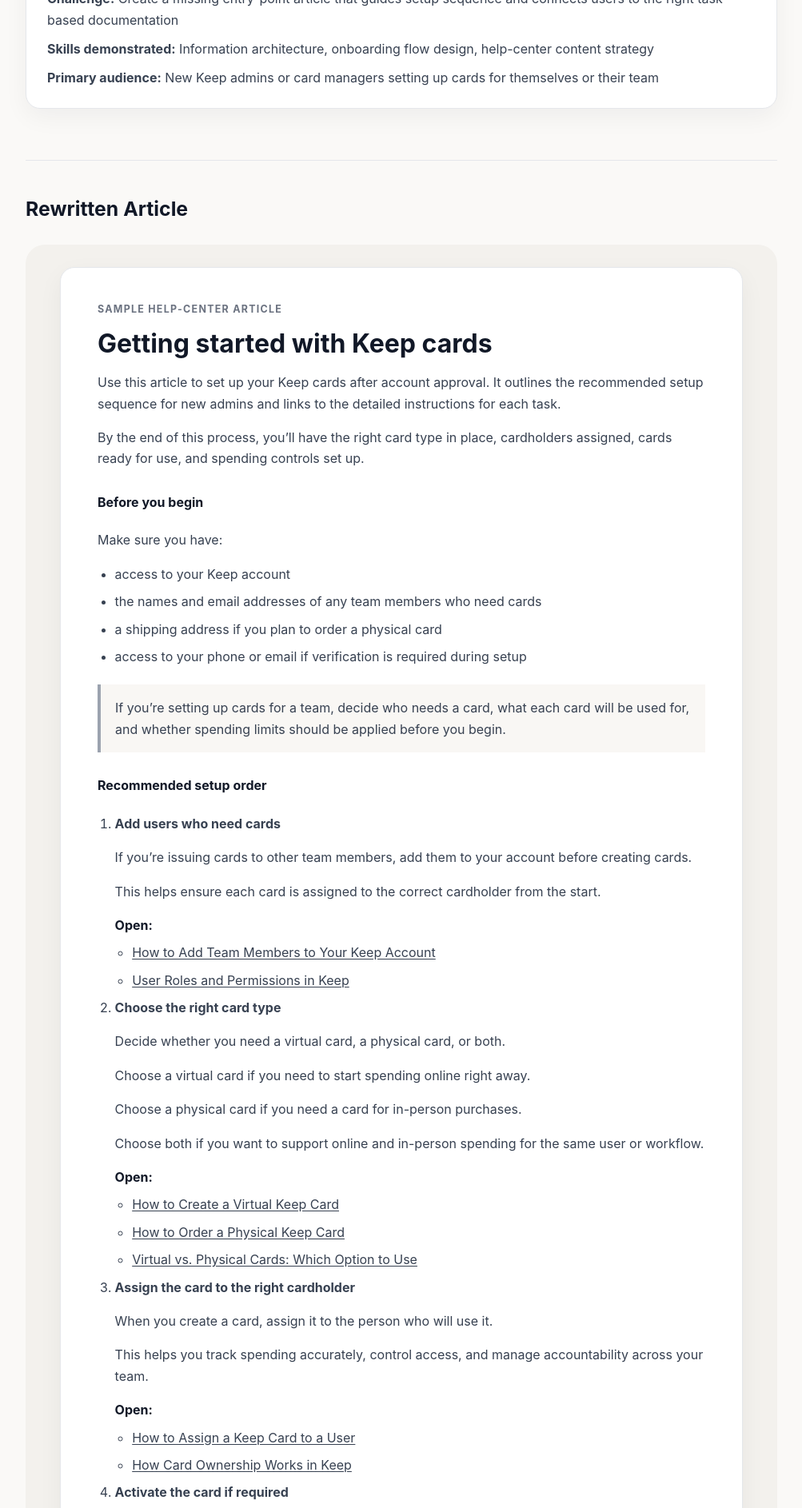
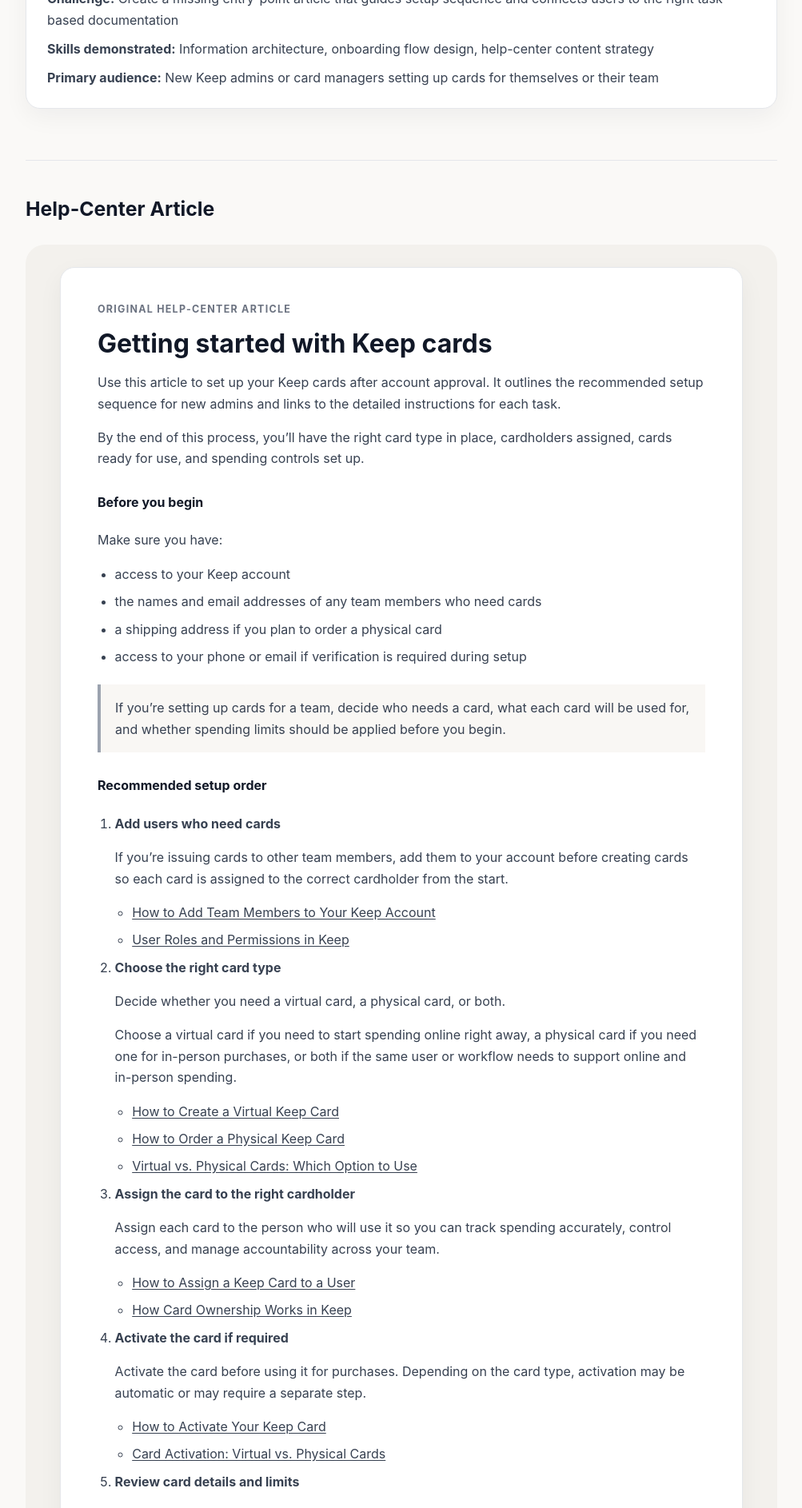
Before and after one commit to kimberleykenney/kimberleykenney.github.io, a Jekyll site: the page built from piece-2.md, in a window 1280 px wide. Shown: the part 510-2396 px from the top of the page at 80% size, without its empty margins (138-1141 px from the left). Built offline with Jekyll 4.4.1, drawn with Linux system fonts in a browser that asks for light colours; some of the changed text lies outside the part shown.

Commit message:
Update piece-2.md

```diff
--- a/piece-2.md
+++ b/piece-2.md
@@ -147,17 +147,6 @@ permalink: /piece-2/
     margin: 0;
   }
 
-  .open-list-title {
-    margin-top: 14px;
-    margin-bottom: 8px;
-    font-weight: 700;
-    color: #111827;
-  }
-
-  .after-setup {
-    margin-top: 28px;
-  }
-
   .related {
     margin-top: 40px;
   }
@@ -228,12 +217,12 @@ permalink: /piece-2/
   <p><strong>Primary audience:</strong> New Keep admins or card managers setting up cards for themselves or their team</p>
 </section>
 
-<h2 class="section-break">Rewritten Article</h2>
+<h2 class="section-break">Help-Center Article</h2>
 
 <div class="article-wrap">
 <section class="article-page">
 
-<div class="article-kicker">Sample help-center article</div>
+<div class="article-kicker">Original help-center article</div>
 
 <h3>Getting started with Keep cards</h3>
 
@@ -265,9 +254,7 @@ permalink: /piece-2/
 <ol>
   <li>
     <strong>Add users who need cards</strong>
-    <p>If you’re issuing cards to other team members, add them to your account before creating cards.</p>
-    <p>This helps ensure each card is assigned to the correct cardholder from the start.</p>
-    <p class="open-list-title">Open:</p>
+    <p>If you’re issuing cards to other team members, add them to your account before creating cards so each card is assigned to the correct cardholder from the start.</p>
     <ul class="related-links">
       <li><a href="#">How to Add Team Members to Your Keep Account</a></li>
       <li><a href="#">User Roles and Permissions in Keep</a></li>
@@ -277,10 +264,7 @@ permalink: /piece-2/
   <li>
     <strong>Choose the right card type</strong>
     <p>Decide whether you need a virtual card, a physical card, or both.</p>
-    <p>Choose a virtual card if you need to start spending online right away.</p>
-    <p>Choose a physical card if you need a card for in-person purchases.</p>
-    <p>Choose both if you want to support online and in-person spending for the same user or workflow.</p>
-    <p class="open-list-title">Open:</p>
+    <p>Choose a virtual card if you need to start spending online right away, a physical card if you need one for in-person purchases, or both if the same user or workflow needs to support online and in-person spending.</p>
     <ul class="related-links">
       <li><a href="#">How to Create a Virtual Keep Card</a></li>
       <li><a href="#">How to Order a Physical Keep Card</a></li>
@@ -290,9 +274,7 @@ permalink: /piece-2/
 
   <li>
     <strong>Assign the card to the right cardholder</strong>
-    <p>When you create a card, assign it to the person who will use it.</p>
-    <p>This helps you track spending accurately, control access, and manage accountability across your team.</p>
-    <p class="open-list-title">Open:</p>
+    <p>Assign each card to the person who will use it so you can track spending accurately, control access, and manage accountability across your team.</p>
     <ul class="related-links">
       <li><a href="#">How to Assign a Keep Card to a User</a></li>
       <li><a href="#">How Card Ownership Works in Keep</a></li>
@@ -301,9 +283,7 @@ permalink: /piece-2/
 
   <li>
     <strong>Activate the card if required</strong>
-    <p>Activate the card before using it for purchases.</p>
-    <p>Depending on the card type, activation may be automatic or may require a separate step before the card can be used.</p>
-    <p class="open-list-title">Open:</p>
+    <p>Activate the card before using it for purchases. Depending on the card type, activation may be automatic or may require a separate step.</p>
     <ul class="related-links">
       <li><a href="#">How to Activate Your Keep Card</a></li>
       <li><a href="#">Card Activation: Virtual vs. Physical Cards</a></li>
@@ -312,9 +292,7 @@ permalink: /piece-2/
 
   <li>
     <strong>Review card details and limits</strong>
-    <p>Before spending begins, review the card details available in Keep.</p>
-    <p>This helps you confirm the card is ready to use, understand the available credit, and check any spending limits or controls that apply.</p>
-    <p class="open-list-title">Open:</p>
+    <p>Before spending begins, review the card details in Keep to confirm the card is ready to use, check available credit, and verify any spending limits or controls.</p>
     <ul class="related-links">
       <li><a href="#">How to View Your Keep Card Details</a></li>
       <li><a href="#">How to Check Available Credit</a></li>
@@ -324,9 +302,7 @@ permalink: /piece-2/
 
   <li>
     <strong>Add the card to a digital wallet</strong>
-    <p>Add the card to Apple Wallet or Google Wallet if the cardholder plans to use it for contactless or mobile payments.</p>
-    <p>This is the fastest way to make the card available for tap-to-pay and mobile purchases.</p>
-    <p class="open-list-title">Open:</p>
+    <p>Add the card to Apple Wallet or Google Wallet if the cardholder plans to use it for contactless or mobile payments. This makes the card available for tap-to-pay and mobile purchases.</p>
     <ul class="related-links">
       <li><a href="#">How to Add Your Keep Card to a Digital Wallet</a></li>
       <li><a href="#">Supported Wallets and Mobile Payment Options</a></li>
@@ -335,8 +311,7 @@ permalink: /piece-2/
 
   <li>
     <strong>Start using and monitoring the card</strong>
-    <p>Once setup is complete, the cardholder can begin making purchases and you can begin monitoring spending in Keep.</p>
-    <p class="open-list-title">Open:</p>
+    <p>Once setup is complete, the cardholder can begin making purchases and you can monitor spending in Keep.</p>
     <ul class="related-links">
       <li><a href="#">How to Track Card Transactions</a></li>
       <li><a href="#">How to Monitor Team Spending</a></li>
@@ -344,16 +319,6 @@ permalink: /piece-2/
     </ul>
   </li>
 </ol>
-
-<div class="after-setup">
-  <h4>After setup, you can</h4>
-  <ul>
-    <li>make purchases online or in person</li>
-    <li>track transactions in your dashboard</li>
-    <li>monitor spending across your team</li>
-    <li>update card access, limits, or controls as needed</li>
-  </ul>
-</div>
 
 <h4 class="related">Related articles</h4>
 
```
